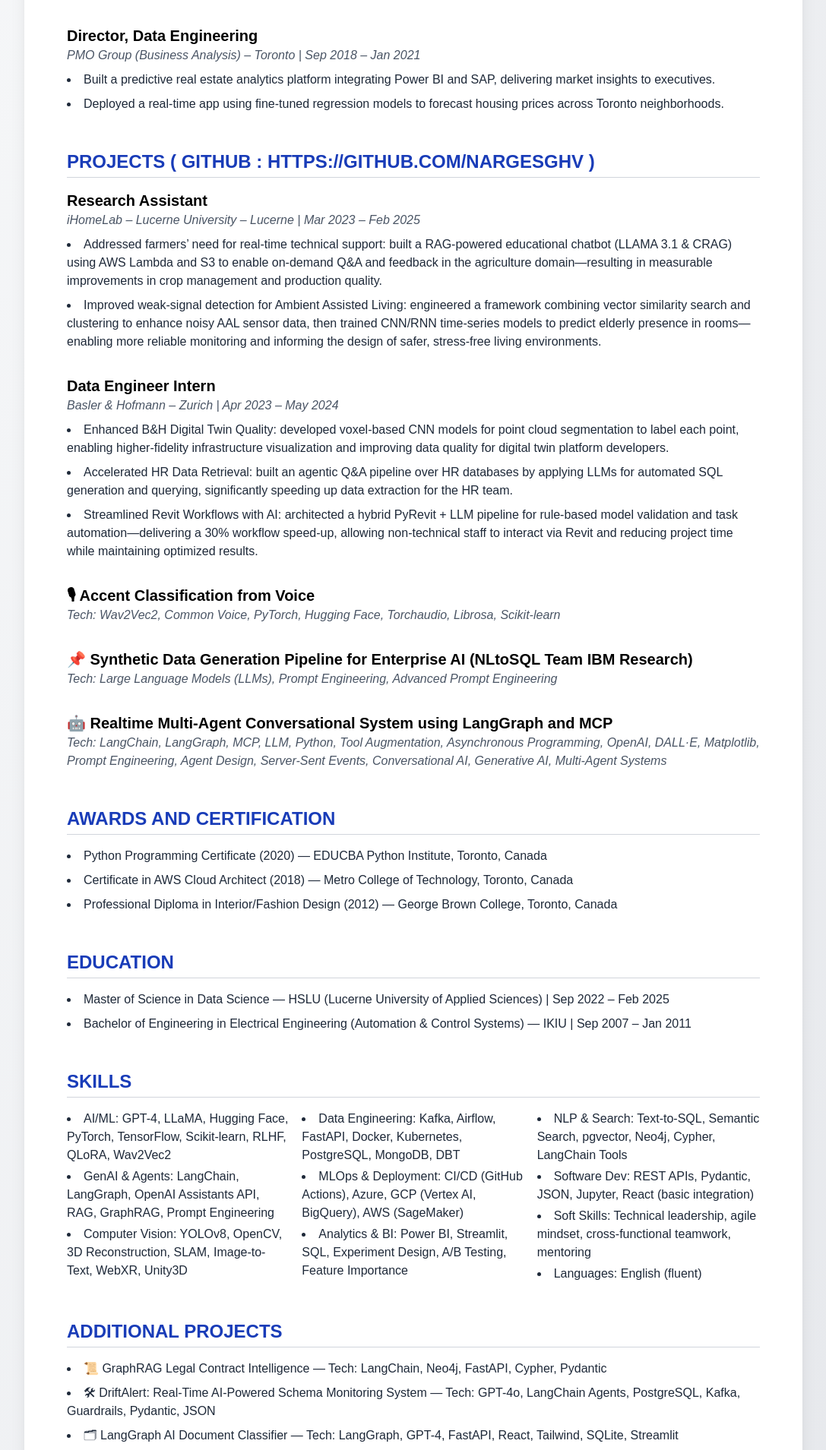
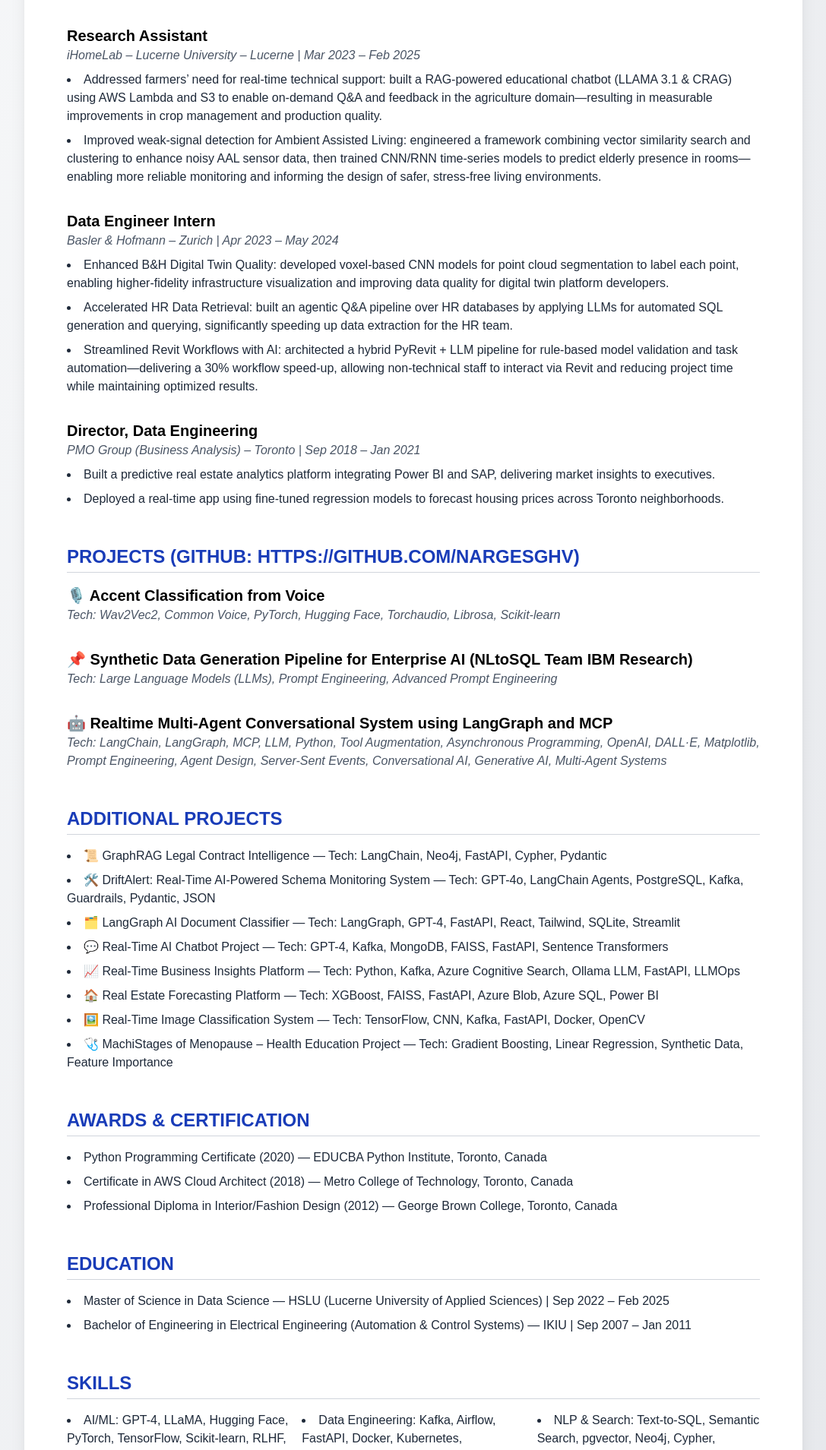
Before and after one commit to nargesghv/my-cv-site, a Next.js app: page /cv in a window 1280 px wide. Shown: the part 1280-3189 px from the top of the page at 76% size, without its empty margins (96-1183 px from the left). Built offline with nearby package versions, Linux system fonts and the light colour scheme.

Commit message:
Update CVPage & ProjectsPage, add new project entries and assets

```diff
--- a/src/app/cv/page.tsx
+++ b/src/app/cv/page.tsx
@@ -29,7 +29,7 @@
             NARGES VAHDANI
           </h1>
           <h2 className="text-sm md:text-base text-gray-600 dark:text-gray-300">
-            DATA SCIENTIST & AI ENGINEER
+            DATA SCIENTIST &amp; AI ENGINEER
           </h2>
         </div>
         <div className="flex gap-4 items-center">
@@ -70,7 +70,7 @@
               NARGES VAHDANI
             </h1>
             <h2 className="text-lg font-medium text-gray-700 dark:text-gray-300">
-              DATA SCIENTIST & AI ENGINEER
+              DATA SCIENTIST &amp; AI ENGINEER
             </h2>
           </div>
           <div className="text-center space-y-1">
@@ -78,7 +78,7 @@
               Nationality: Canadian | Work Permit: L permit (Post-Study Job Search – Swiss Graduate)
             </p>
             <p className="text-md md:text-lg text-gray-700 dark:text-gray-300">
-              📞 +41 76 270 04 40  | 📧
+              📞 +41 76 270 04 40&nbsp;|&nbsp;📧{' '}
               <a href="mailto:nargesvahdani@gmail.com" className="text-blue-600 hover:underline">
                 nargesvahdani@gmail.com
               </a>
@@ -87,27 +87,30 @@
               📍 8952 Zurich, Switzerland
             </p>
             <p className="text-md md:text-lg text-gray-700 dark:text-gray-300">
-              🔗
+              🔗{' '}
               <a
                 href="https://www.linkedin.com/in/narghotbi/"
                 className="text-blue-600 hover:underline"
                 target="_blank"
+                rel="noopener noreferrer"
               >
                 www.linkedin.com/in/narghotbi/
               </a>
-                |  🌐
+              &nbsp;|&nbsp;🌐{' '}
               <a
                 href="https://nargesvahdaniweb.netlify.app/"
                 className="text-blue-600 hover:underline"
                 target="_blank"
+                rel="noopener noreferrer"
               >
                 nargesvahdaniweb.netlify.app
               </a>
-                |  💻
+              &nbsp;|&nbsp;💻{' '}
               <a
                 href="https://github.com/nargesghv"
                 className="text-blue-600 hover:underline"
                 target="_blank"
+                rel="noopener noreferrer"
               >
                 github.com/nargesghv
               </a>
@@ -154,11 +157,9 @@
           <div className="space-y-8">
             {/* IBM Research */}
             <div>
-              <h3 className="text-xl font-bold">
-                Master Thesis &amp; Intern
-              </h3>
+              <h3 className="text-xl font-bold">Master Thesis &amp; Intern</h3>
               <p className="italic text-gray-600 dark:text-gray-400">
-                Multidimensional Database – IBM Research – Zurich  |  Sep 2024 – Feb 2025
+                Multidimensional Database – IBM Research – Zurich | Sep 2024 – Feb 2025
               </p>
               <ul className="list-disc list-inside mt-2 text-gray-800 dark:text-gray-300 space-y-2">
                 <li>
@@ -179,37 +180,11 @@
               </ul>
             </div>
 
-            {/* PMO Group */}
-            <div>
-              <h3 className="text-xl font-bold">
-                Director, Data Engineering
-              </h3>
-              <p className="italic text-gray-600 dark:text-gray-400">
-                PMO Group (Business Analysis) – Toronto  |  Sep 2018 – Jan 2021
-              </p>
-              <ul className="list-disc list-inside mt-2 text-gray-800 dark:text-gray-300 space-y-2">
-                <li>
-                  Built a predictive real estate analytics platform integrating Power BI and SAP, delivering market insights to executives.
-                </li>
-                <li>
-                  Deployed a real-time app using fine-tuned regression models to forecast housing prices across Toronto neighborhoods.
-                </li>
-              </ul>
-            </div>
-          </div>
-        </section>
-
-        {/* Projects */}
-        <section>
-          <h2 className="text-2xl font-semibold border-b border-gray-300 pb-1 mb-4 text-blue-800 dark:text-blue-300">
-            PROJECTS  ( GITHUB : HTTPS://GITHUB.COM/NARGESGHV )
-          </h2>
-          <div className="space-y-8">
             {/* iHomeLab */}
             <div>
               <h3 className="text-xl font-bold">Research Assistant</h3>
               <p className="italic text-gray-600 dark:text-gray-400">
-                iHomeLab – Lucerne University – Lucerne  |  Mar 2023 – Feb 2025
+                iHomeLab – Lucerne University – Lucerne | Mar 2023 – Feb 2025
               </p>
               <ul className="list-disc list-inside mt-2 text-gray-800 dark:text-gray-300 space-y-2">
                 <li>
@@ -229,7 +204,7 @@
             <div>
               <h3 className="text-xl font-bold">Data Engineer Intern</h3>
               <p className="italic text-gray-600 dark:text-gray-400">
-                Basler &amp; Hofmann – Zurich  |  Apr 2023 – May 2024
+                Basler &amp; Hofmann – Zurich | Apr 2023 – May 2024
               </p>
               <ul className="list-disc list-inside mt-2 text-gray-800 dark:text-gray-300 space-y-2">
                 <li>
@@ -248,15 +223,40 @@
               </ul>
             </div>
 
-            {/* Standalone Projects */}
+            {/* PMO Group */}
             <div>
-              <h3 className="text-xl font-bold">🎙 Accent Classification from Voice</h3>
+              <h3 className="text-xl font-bold">Director, Data Engineering</h3>
+              <p className="italic text-gray-600 dark:text-gray-400">
+                PMO Group (Business Analysis) – Toronto | Sep 2018 – Jan 2021
+              </p>
+              <ul className="list-disc list-inside mt-2 text-gray-800 dark:text-gray-300 space-y-2">
+                <li>
+                  Built a predictive real estate analytics platform integrating Power BI and SAP, delivering market insights to executives.
+                </li>
+                <li>
+                  Deployed a real-time app using fine-tuned regression models to forecast housing prices across Toronto neighborhoods.
+                </li>
+              </ul>
+            </div>
+          </div>
+        </section>
+
+        {/* Projects */}
+        <section>
+          <h2 className="text-2xl font-semibold border-b border-gray-300 pb-1 mb-4 text-blue-800 dark:text-blue-300">
+            PROJECTS (GITHUB: HTTPS://GITHUB.COM/NARGESGHV)
+          </h2>
+          <div className="space-y-8">
+            <div>
+              <h3 className="text-xl font-bold">🎙️ Accent Classification from Voice</h3>
               <p className="italic text-gray-600 dark:text-gray-400">
                 Tech: Wav2Vec2, Common Voice, PyTorch, Hugging Face, Torchaudio, Librosa, Scikit-learn
               </p>
             </div>
             <div>
-              <h3 className="text-xl font-bold">📌 Synthetic Data Generation Pipeline for Enterprise AI (NLtoSQL Team IBM Research)</h3>
+              <h3 className="text-xl font-bold">
+                📌 Synthetic Data Generation Pipeline for Enterprise AI (NLtoSQL Team IBM Research)
+              </h3>
               <p className="italic text-gray-600 dark:text-gray-400">
                 Tech: Large Language Models (LLMs), Prompt Engineering, Advanced Prompt Engineering
               </p>
@@ -271,10 +271,44 @@
           </div>
         </section>
 
+        {/* Additional Projects */}
+        <section>
+          <h2 className="text-2xl font-semibold border-b border-gray-300 pb-1 mb-4 text-blue-800 dark:text-blue-300">
+            ADDITIONAL PROJECTS
+          </h2>
+          <ul className="list-disc list-inside text-gray-800 dark:text-gray-300 space-y-2">
+            <li>
+              📜 GraphRAG Legal Contract Intelligence — Tech: LangChain, Neo4j, FastAPI, Cypher, Pydantic
+            </li>
+            <li>
+              🛠️ DriftAlert: Real-Time AI-Powered Schema Monitoring System — Tech: GPT-4o, LangChain Agents, PostgreSQL, Kafka,
+              Guardrails, Pydantic, JSON
+            </li>
+            <li>
+              🗂️ LangGraph AI Document Classifier — Tech: LangGraph, GPT-4, FastAPI, React, Tailwind, SQLite, Streamlit
+            </li>
+            <li>
+              💬 Real-Time AI Chatbot Project — Tech: GPT-4, Kafka, MongoDB, FAISS, FastAPI, Sentence Transformers
+            </li>
+            <li>
+              📈 Real-Time Business Insights Platform — Tech: Python, Kafka, Azure Cognitive Search, Ollama LLM, FastAPI, LLMOps
+            </li>
+            <li>
+              🏠 Real Estate Forecasting Platform — Tech: XGBoost, FAISS, FastAPI, Azure Blob, Azure SQL, Power BI
+            </li>
+            <li>
+              🖼️ Real-Time Image Classification System — Tech: TensorFlow, CNN, Kafka, FastAPI, Docker, OpenCV
+            </li>
+            <li>
+              🩺 MachiStages of Menopause – Health Education Project — Tech: Gradient Boosting, Linear Regression, Synthetic Data, Feature Importance
+            </li>
+          </ul>
+        </section>
+
         {/* Awards & Certification */}
         <section>
           <h2 className="text-2xl font-semibold border-b border-gray-300 pb-1 mb-4 text-blue-800 dark:text-blue-300">
-            AWARDS AND CERTIFICATION
+            AWARDS &amp; CERTIFICATION
           </h2>
           <ul className="list-disc list-inside text-gray-800 dark:text-gray-300 space-y-2">
             <li>
@@ -299,7 +333,7 @@
               Master of Science in Data Science — HSLU (Lucerne University of Applied Sciences) | Sep 2022 – Feb 2025
             </li>
             <li>
-              Bachelor of Engineering in Electrical Engineering (Automation & Control Systems) — IKIU | Sep 2007 – Jan 2011
+              Bachelor of Engineering in Electrical Engineering (Automation &amp; Control Systems) — IKIU | Sep 2007 – Jan 2011
             </li>
           </ul>
         </section>
@@ -311,48 +345,15 @@
           </h2>
           <ul className="columns-2 md:columns-3 gap-4 list-disc list-inside text-gray-800 dark:text-gray-300 space-y-1">
             <li>AI/ML: GPT-4, LLaMA, Hugging Face, PyTorch, TensorFlow, Scikit-learn, RLHF, QLoRA, Wav2Vec2</li>
-            <li>GenAI & Agents: LangChain, LangGraph, OpenAI Assistants API, RAG, GraphRAG, Prompt Engineering</li>
+            <li>GenAI &amp; Agents: LangChain, LangGraph, OpenAI Assistants API, RAG, GraphRAG, Prompt Engineering</li>
             <li>Computer Vision: YOLOv8, OpenCV, 3D Reconstruction, SLAM, Image-to-Text, WebXR, Unity3D</li>
             <li>Data Engineering: Kafka, Airflow, FastAPI, Docker, Kubernetes, PostgreSQL, MongoDB, DBT</li>
-            <li>MLOps & Deployment: CI/CD (GitHub Actions), Azure, GCP (Vertex AI, BigQuery), AWS (SageMaker)</li>
-            <li>Analytics & BI: Power BI, Streamlit, SQL, Experiment Design, A/B Testing, Feature Importance</li>
-            <li>NLP & Search: Text-to-SQL, Semantic Search, pgvector, Neo4j, Cypher, LangChain Tools</li>
+            <li>MLOps &amp; Deployment: CI/CD (GitHub Actions), Azure, GCP (Vertex AI, BigQuery), AWS (SageMaker)</li>
+            <li>Analytics &amp; BI: Power BI, Streamlit, SQL, Experiment Design, A/B Testing, Feature Importance</li>
+            <li>NLP &amp; Search: Text-to-SQL, Semantic Search, pgvector, Neo4j, Cypher, LangChain Tools</li>
             <li>Software Dev: REST APIs, Pydantic, JSON, Jupyter, React (basic integration)</li>
             <li>Soft Skills: Technical leadership, agile mindset, cross-functional teamwork, mentoring</li>
             <li>Languages: English (fluent)</li>
-          </ul>
-        </section>
-
-        {/* Additional Projects */}
-        <section>
-          <h2 className="text-2xl font-semibold border-b border-gray-300 pb-1 mb-4 text-blue-800 dark:text-blue-300">
-            ADDITIONAL PROJECTS
-          </h2>
-          <ul className="list-disc list-inside text-gray-800 dark:text-gray-300 space-y-2">
-            <li>
-              📜 GraphRAG Legal Contract Intelligence — Tech: LangChain, Neo4j, FastAPI, Cypher, Pydantic
-            </li>
-            <li>
-              🛠 DriftAlert: Real-Time AI-Powered Schema Monitoring System — Tech: GPT-4o, LangChain Agents, PostgreSQL, Kafka, Guardrails, Pydantic, JSON
-            </li>
-            <li>
-              🗂 LangGraph AI Document Classifier — Tech: LangGraph, GPT-4, FastAPI, React, Tailwind, SQLite, Streamlit
-            </li>
-            <li>
-              💬 Real-Time AI Chatbot Project — Tech: GPT-4, Kafka, MongoDB, FAISS, FastAPI, Sentence Transformers
-            </li>
-            <li>
-              📈 Real-Time Business Insights Platform — Tech: Python, Kafka, Azure Cognitive Search, Ollama LLM, FastAPI, LLMOps
-            </li>
-            <li>
-              🏠 Real Estate Forecasting Platform — Tech: XGBoost, FAISS, FastAPI, Azure Blob, Azure SQL, Power BI
-            </li>
-            <li>
-              🖼 Real-Time Image Classification System — Tech: TensorFlow, CNN, Kafka, FastAPI, Docker, OpenCV
-            </li>
-            <li>
-              🩺 MachiStages of Menopause – Health Education Project — Tech: Gradient Boosting, Linear Regression, Synthetic Data, Feature Importance
-            </li>
           </ul>
         </section>
 
@@ -369,6 +370,7 @@
             <a
               href="https://www.linkedin.com/in/narghotbi/"
               target="_blank"
+              rel="noopener noreferrer"
               className="text-blue-600 dark:text-blue-400 hover:underline"
             >
               🔗 LinkedIn
@@ -376,6 +378,7 @@
             <a
               href="https://nargesvahdaniweb.netlify.app/"
               target="_blank"
+              rel="noopener noreferrer"
               className="text-blue-600 dark:text-blue-400 hover:underline"
             >
               🌐 Website
@@ -383,6 +386,7 @@
             <a
               href="https://github.com/nargesghv"
               target="_blank"
+              rel="noopener noreferrer"
               className="text-blue-600 dark:text-blue-400 hover:underline"
             >
               💻 GitHub
```
